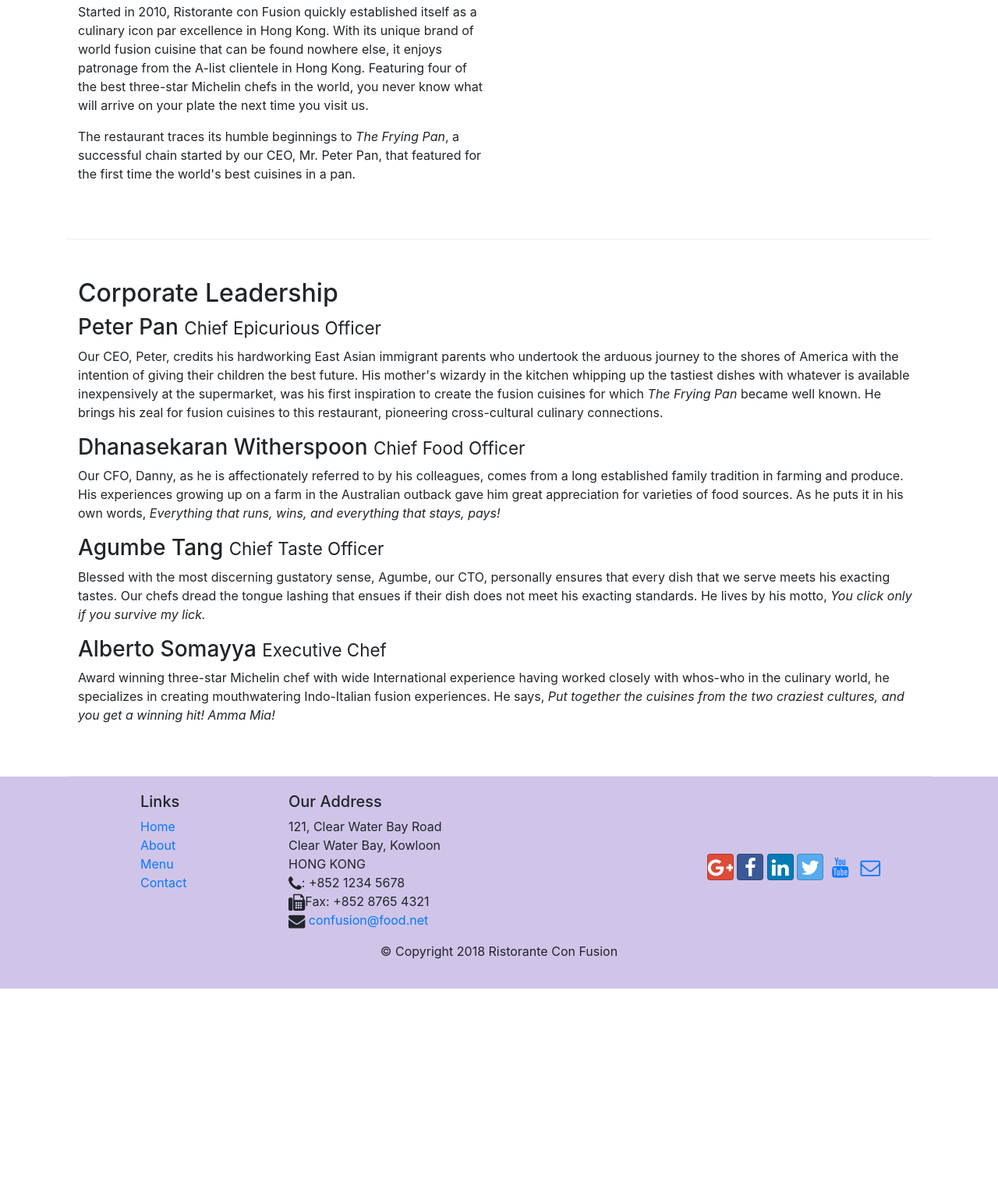
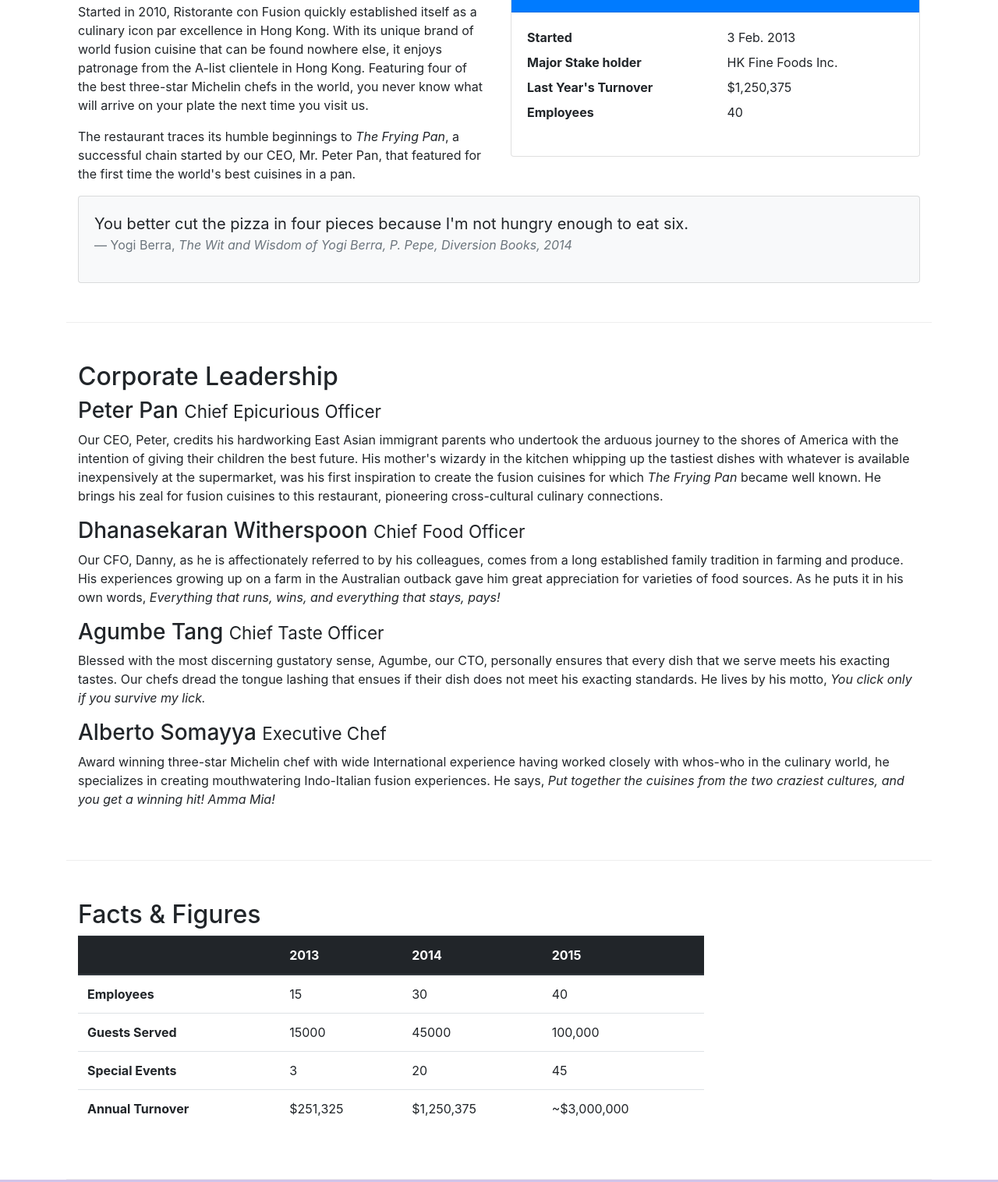
Before and after one commit to injoon2019/Coursera_Bootstrap_Intro, a website: page aboutus.html in a window 1280 px wide. Shown: the part 558-2074 px from the top of the page at 78% size. Before the commit the page ends 1826 px from the top, so only its background shows below. Drawn offline with nearby package versions, Linux system fonts and the light colour scheme.

Commit message:
Tables and Cards

```diff
--- a/aboutus.html
+++ b/aboutus.html
@@ -58,13 +58,44 @@
             </div>
         </div>
 
-        <div class="row-content align-items-center">
-            <div class="col-12 col-sm-6">
+        <div class="row row-content">
+            <div class="col-sm-6">
                 <h2>Our History</h2>
                 <p>Started in 2010, Ristorante con Fusion quickly established itself as a culinary icon par excellence in Hong Kong. With its unique brand of world fusion cuisine that can be found nowhere else, it enjoys patronage from the A-list clientele in Hong Kong.  Featuring four of the best three-star Michelin chefs in the world, you never know what will arrive on your plate the next time you visit us.</p>
                 <p>The restaurant traces its humble beginnings to <em>The Frying Pan</em>, a successful chain started by our CEO, Mr. Peter Pan, that featured for the first time the world's best cuisines in a pan.</p>
             </div>
-            <div class="col col-sm">
+            <div class="col-sm">
+                <div class="card">
+                    <h3 class="card-header bg-primary text-white">
+                        Facts At a Glance
+                    </h3>
+                    <div class="card-body">
+                        <dl class="row">
+                            <dt class="col-6">Started</dt>
+                            <dd class="col-6">3 Feb. 2013</dd>
+                            <dt class="col-6">Major Stake holder</dt>
+                            <dd class="col-6">HK Fine Foods Inc.</dd>
+                            <dt class="col-6">Last Year's Turnover</dt>
+                            <dd class="col-6">$1,250,375</dd>
+                            <dt class="col-6">Employees</dt>
+                            <dd class="col-6">40</dd>
+                        </dl>
+                    </div>
+                </div>
+            </div>
+            <div class="col-12">
+                <div class="card card-body bg-light">
+                    <blockquote class="blockquote">
+                        <p class="mb-0">You better cut the pizza in four pieces
+                            because I'm not hungry enough to eat six.
+                        </p>
+                        <footer class="blockquote-footer">Yogi Berra,
+                            <cite title="Source Title">The Wit and Wisdom of
+                                Yogi Berra, P. Pepe, Diversion Books, 2014
+                            </cite>
+                        </footer>
+                    </blockquote>
+                </div>
             </div>
         </div>
 
@@ -82,7 +113,50 @@
                 <p class="d-none d-sm-block">Award winning three-star Michelin chef with wide International experience having worked closely with whos-who in the culinary world, he specializes in creating mouthwatering Indo-Italian fusion experiences. He says, <em>Put together the cuisines from the two craziest cultures, and you get a winning hit! Amma Mia!</em></p>
             </div>
        </div>
-
+       <div class="row row-content">
+           <div class="col-12 col-sm-9">
+               <h2>Facts &amp; Figures</h2>
+                <div class="table-responsive">
+                    <table class="table table-tripped">
+                        <thead class="thead-dark">
+                            <tr>
+                                <th>&nbsp;</th>
+                                <th>2013</th>
+                                <th>2014</th>
+                                <th>2015</th>
+                            </tr>
+                        </thead>
+                        <tbody>
+                            <tr>
+                                <th>Employees</th>
+                                <td>15</td>
+                                <td>30</td>
+                                <td>40</td>
+                            </tr>
+                            <tr>
+                                <th>Guests Served</th>
+                                <td>15000</td>
+                                <td>45000</td>
+                                <td>100,000</td>
+                            </tr>
+                            <tr>
+                                <th>Special Events</th>
+                                <td>3</td>
+                                <td>20</td>
+                                <td>45</td>
+                            </tr>
+                            <tr>
+                                <th>Annual Turnover</th>
+                                <td>$251,325</td>
+                                <td>$1,250,375</td>
+                                <td>~$3,000,000</td>
+                            </tr>
+                        </tbody>
+                    </table>
+                </div>
+            </div>
+           <div class="col-12 col-sm-3"></div>
+       </div>
     </div>
 
     <footer class="footer">
```
